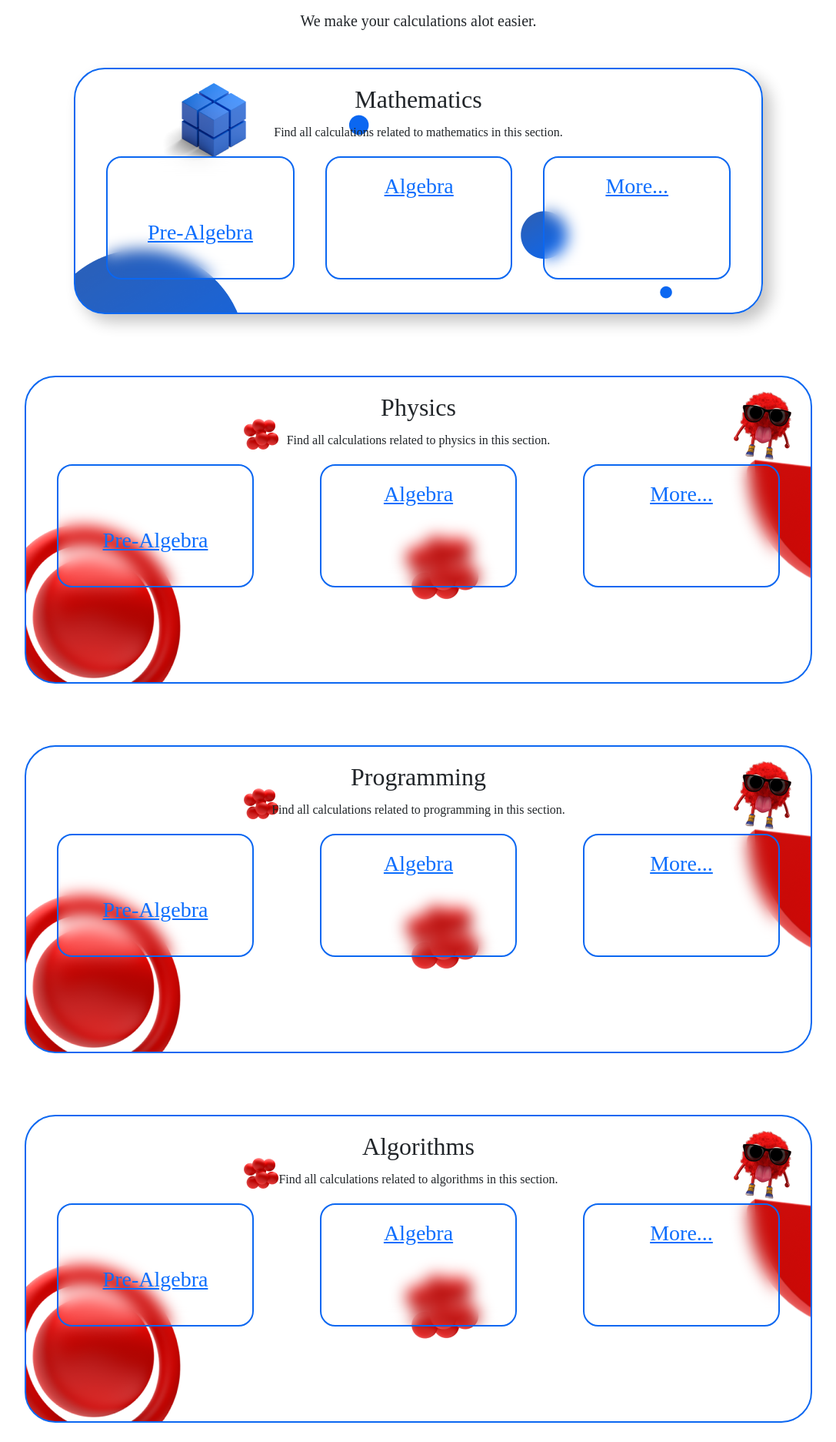
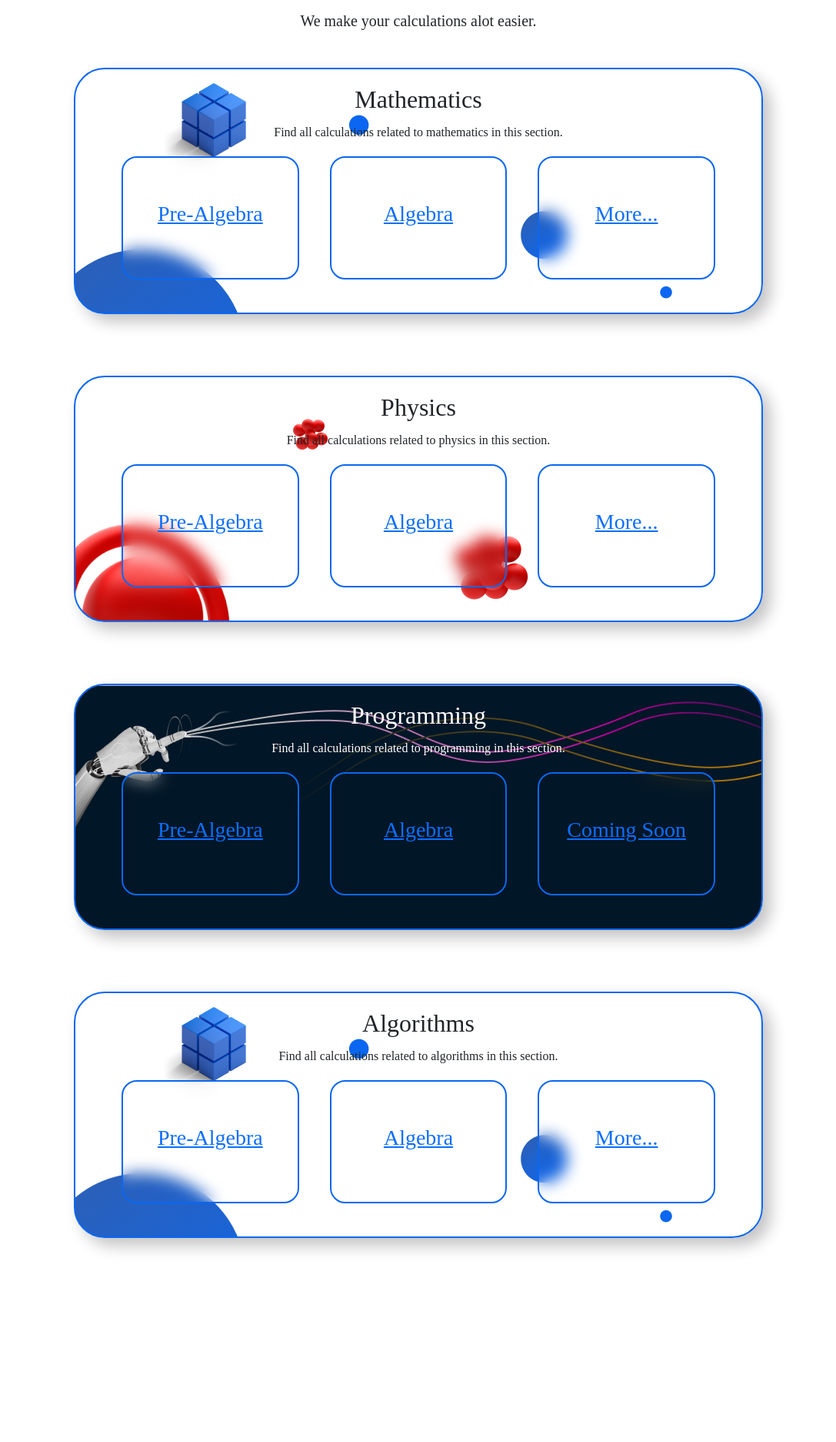
Before and after one commit to sy-zaid/SmartSolver, a Django app: page / in a window 1280 px wide. Shown: the part 1064-2937 px from the top of the page at 77% size, without its empty margins (96-1183 px from the left). After the commit the page ends 2690 px from the top, so only its background shows below. Run offline with Django 4.2, Linux system fonts and the light colour scheme; some web fonts are replaced.

Commit message:
Done bgs for 3 sections

```diff
--- a/Static/Stylesheets/index.css
+++ b/Static/Stylesheets/index.css
@@ -54,7 +54,7 @@
   overflow: hidden;
   border-radius: 40px;
   border: 2px solid #0b67f1;
-  padding: 20px;
+  padding: 20px 40px;
   align-items: center;
   box-shadow: 10px 10px 20px rgba(0, 0, 0, 0.24);
 }
@@ -74,7 +74,7 @@
   border: 2px solid #0b67f1;
   border-radius: 20px;
   text-align: center;
-  padding: 5rem 2rem 0rem 2rem;
+  padding: 3.5rem 2rem 0rem 2rem;
   align-items: center;
   backdrop-filter: blur(10px);
 }
@@ -86,7 +86,7 @@
   border: 2px solid #0b67f1;
   border-radius: 20px;
   text-align: center;
-  padding: 20px;
+  padding: 3.5rem 2rem 0rem 2rem;
   align-items: center;
   backdrop-filter: blur(10px);
 }
@@ -98,7 +98,7 @@
   border: 2px solid #0b67f1;
   border-radius: 20px;
   text-align: center;
-  padding: 20px;
+  padding: 3.5rem 2rem 0rem 2rem;
   align-items: center;
   backdrop-filter: blur(10px);
 }
@@ -106,47 +106,49 @@
 /* PHYSICS */
 #div-section-physics {
   position: relative;
-  width: 80vw;
-  height: 50vh;
+  width: 70vw;
+  height: 40vh;
   z-index: 1;
   /* background-color: red; */
   background-image: url("../Images/section-physics-bg.png");
-  /* background-clip: ; */
   overflow: hidden;
   border-radius: 40px;
   border: 2px solid #0b67f1;
-  padding: 20px;
+  padding: 20px 40px;
   align-items: center;
+  box-shadow: 10px 10px 20px rgba(0, 0, 0, 0.24);
 }
 
-/* PHYSICS */
+/* PROGRAMMING */
 #div-section-programming {
   position: relative;
-  width: 80vw;
-  height: 50vh;
+  width: 70vw;
+  height: 40vh;
   z-index: 1;
   /* background-color: red; */
-  background-image: url("../Images/section-physics-bg.png");
-  /* background-clip: ; */
+  background-image: url("../Images/section-programming-bg.png");
   overflow: hidden;
   border-radius: 40px;
   border: 2px solid #0b67f1;
-  padding: 20px;
+  padding: 20px 40px;
   align-items: center;
+  box-shadow: 10px 10px 20px rgba(0, 0, 0, 0.24);
+  color: white;
 }
 
-/* PHYSICS */
+
+/* ALGORITHMS */
 #div-section-algorithms {
   position: relative;
-  width: 80vw;
-  height: 50vh;
+  width: 70vw;
+  height: 40vh;
   z-index: 1;
   /* background-color: red; */
-  background-image: url("../Images/section-physics-bg.png");
-  /* background-clip: ; */
+  background-image: url("../Images/section-maths-bg-2.png");
   overflow: hidden;
   border-radius: 40px;
   border: 2px solid #0b67f1;
-  padding: 20px;
+  padding: 20px 40px;
   align-items: center;
+  box-shadow: 10px 10px 20px rgba(0, 0, 0, 0.24);
 }
--- a/templates/index.html
+++ b/templates/index.html
@@ -137,7 +137,7 @@
     <div id="div-subjects-programming">
       <a href="#" id="section-1"><h3>Pre-Algebra</h3></a>
       <a href="#" id="section-2"><h3>Algebra</h3></a>
-      <a href="#" id="section-3"><h3>More...</h3></a>
+      <a href="#" id="section-3"><h3>Coming Soon</h3></a>
     </div>
   </div>
 </div>
```
Also changed, not shown: Static/Images/section-programming-bg.png (added).
